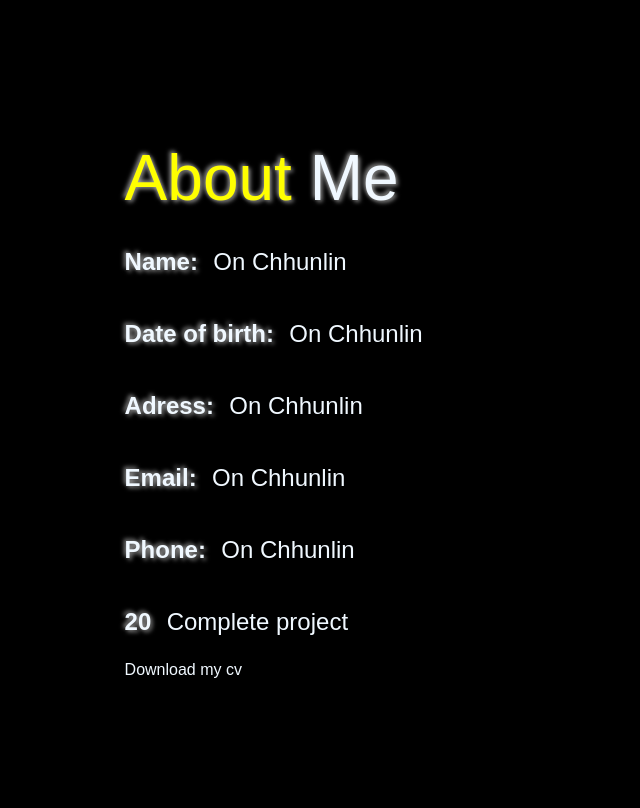
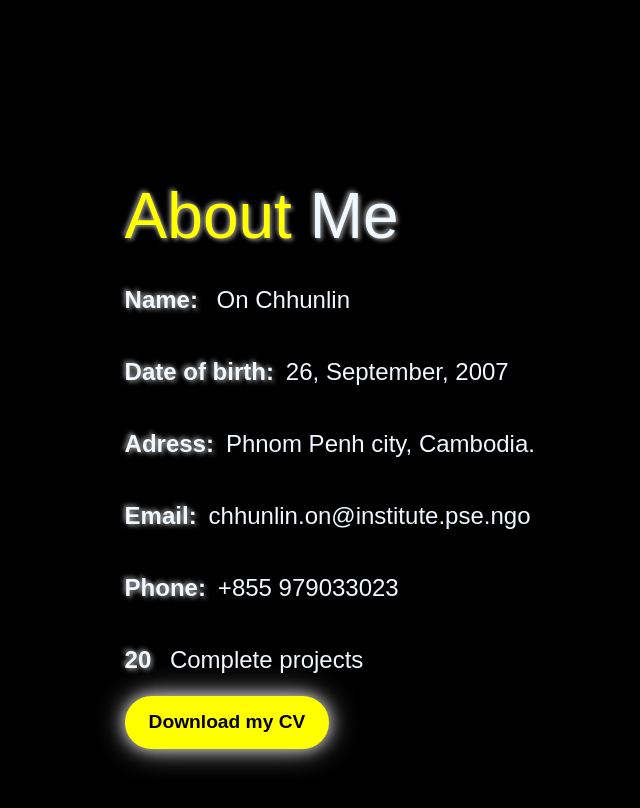
Before and after one commit to ChhunlinOn/new-next-portfolio, a Next.js app: page / in a window 1280 px wide. Shown: the part 1051-1859 px from the top of the page, without its empty margins (221-861 px from the left). Built offline with nearby package versions, Linux system fonts and the light colour scheme.

Commit message:
complete respone sive in about

```diff
--- a/src/app/globals.css
+++ b/src/app/globals.css
@@ -343,6 +343,59 @@ body {
     font-size: 1rem;
   }
 }
+#container-about {
+  position: absolute;
+  top: 10%;
+  flex-direction: column; /* Switch to row for larger screens */
+  text-align: left; /* Align text to the left */
+  gap: 80px;
+  height: 1000px;
+  max-width: 90%;
+}
+
+#container-about h1 {
+  margin-top: 35%;
+  font-size: 2.5rem; /* Larger font for bigger screens */
+  text-shadow: 2px 2px 4px rgba(192, 192, 192, 0.7), /* Default subtle gray shadow */
+    -2px -2px 4px rgba(192, 192, 192, 0.7);
+}
+#container-about h1 span {
+  color: yellow;
+}
+
+#container-about p {
+  text-align: left;
+  font-size: 1.3rem;
+  white-space: nowrap; /* Prevent text from wrapping */
+  /* overflow: hidden; Hide any overflowing text */
+  /* text-overflow: ellipsis; Add an ellipsis (...) if the text overflows */
+  /* word-wrap: break-word; Optional, breaks long words if needed */
+}
+
+#container-about p span {
+  text-shadow: 2px 2px 4px rgba(192, 192, 192, 0.7), /* Default subtle gray shadow */
+    -2px -2px 4px rgba(192, 192, 192, 0.7);
+  font-size: 1.5rem;
+  font-weight: bold;
+  margin-right: 3%;
+  line-height: 3;
+}
+#container-about a button {
+  padding: 12px 24px;
+font-size: 1.2rem;
+border: none;
+border-radius: 50px;
+cursor: pointer;
+transition: all 0.3s ease;
+background-color: yellow;
+color: black;
+font-weight: bold;
+box-shadow: 0 0 15px rgba(243, 243, 243, 0.8), 0 0 30px rgba(255, 255, 254, 0.6);
+}
+#container-about a button:hover{
+background-color: white;
+transform: scale(1.05);
+}
 
 @media (min-width: 768px) {
   #container-about {
@@ -384,4 +437,21 @@ body {
     margin-right: 3%;
     line-height: 3;
   }
+  #container-about a button {
+    padding: 12px 24px;
+  font-size: 1.2rem;
+  border: none;
+  border-radius: 50px;
+  cursor: pointer;
+  transition: all 0.3s ease;
+  background-color: yellow;
+  color: black;
+  font-weight: bold;
+  box-shadow: 0 0 15px rgba(243, 243, 243, 0.8), 0 0 30px rgba(255, 255, 254, 0.6);
+  }
+  #container-about a button:hover{
+background-color: white;
+transform: scale(1.05);
+  }
+
 }
--- a/src/app/page.tsx
+++ b/src/app/page.tsx
@@ -23,12 +23,14 @@ export default function Home() {
       <div className="block1" id="container-about">
         <h1><span>About</span> Me</h1>
         <p><span>Name:</span> On Chhunlin</p>
-        <p><span>Date of birth:</span> On Chhunlin</p>
-        <p><span>Adress:</span> On Chhunlin</p>
-        <p><span>Email:</span> On Chhunlin</p>
-        <p><span>Phone:</span> On Chhunlin</p>
-        <p><span>20</span> Complete project</p>
-        <button>Download my cv</button>
+        <p><span>Date of birth:</span>26, September, 2007</p>
+        <p><span>Adress:</span>Phnom Penh city, Cambodia.</p>
+        <p><span>Email:</span>chhunlin.on@institute.pse.ngo</p>
+        <p><span>Phone:</span>+855 979033023</p>
+        <p><span>20</span> Complete projects</p>
+        <a href="path/to/yourfile.pdf" download>
+         <button>Download my CV</button>
+        </a>
       </div>
     </div>
   );
```
